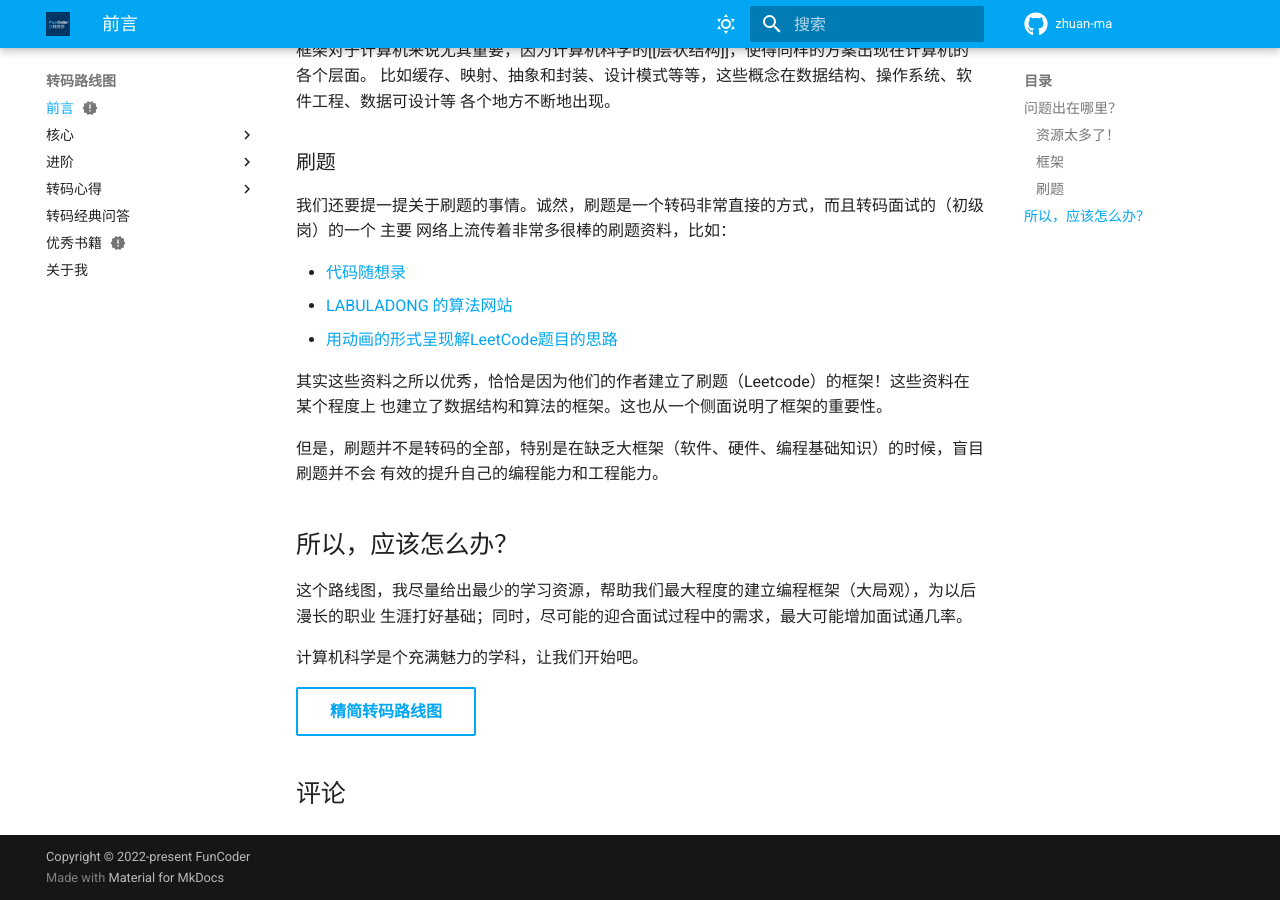
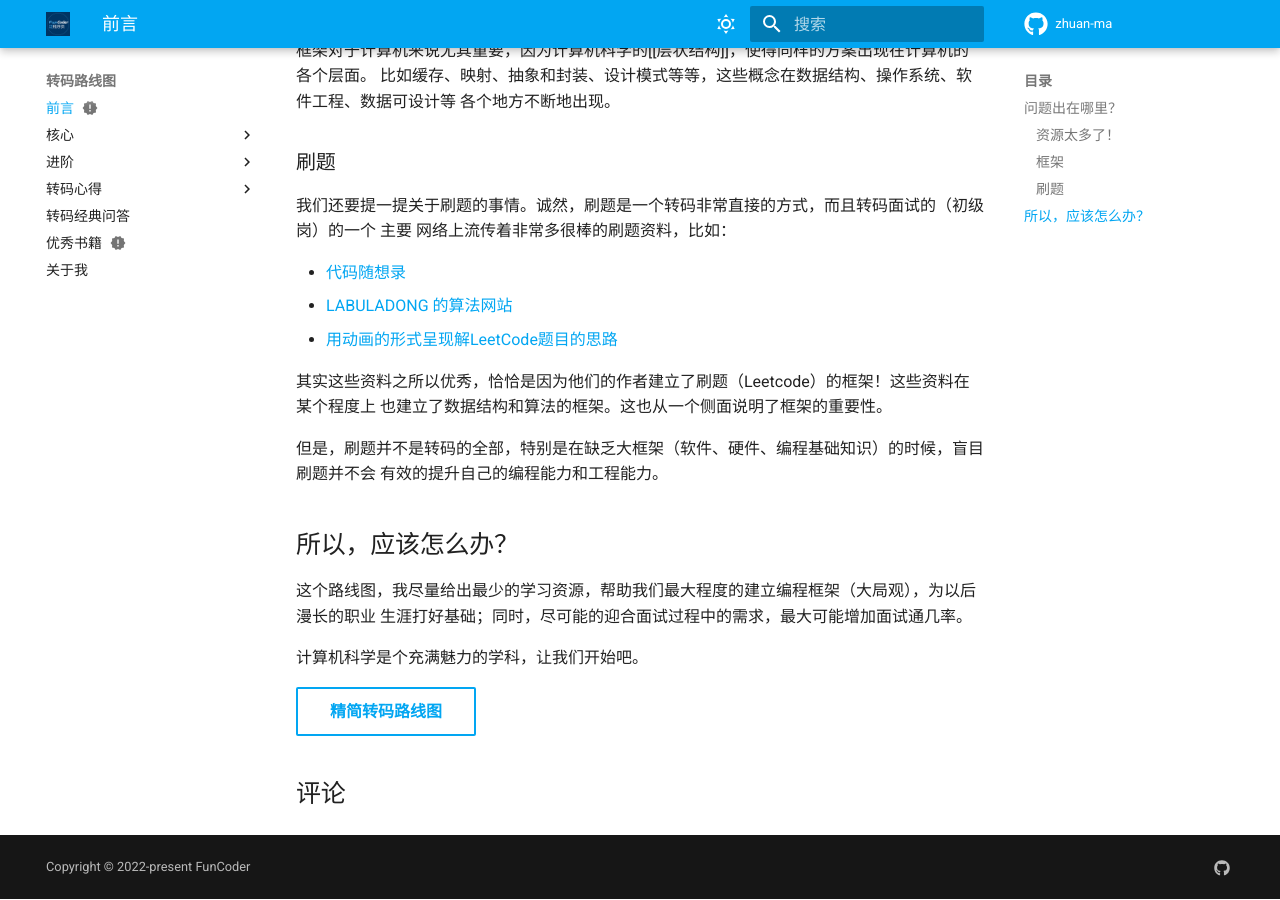
Before and after one commit to wangzhe3224/zhuan-ma, an MkDocs documentation site: the page built from docs/index.md, in a window 1280 px wide and 900 px high, scrolled down 1807 px. Built offline with MkDocs 1.6.1 and Material for MkDocs 9.7.7, drawn with Linux system fonts in a browser that asks for light colours; comment, search, counter and statistics services are not loaded; some of the changed lines change nothing that is shown.

Commit message:
formatting

```diff
--- a/mkdocs.yml
+++ b/mkdocs.yml
@@ -78,6 +78,15 @@
       emoji_index: !!python/name:materialx.emoji.twemoji
       emoji_generator: !!python/name:materialx.emoji.to_svg
 
+extra:
+  analytics:
+    provider: google
+    property: G-RVGQNLW6XM
+  social:
+    - icon: fontawesome/brands/github
+      link: https://github.com/wangzhe3224
+  generator: false
+
 extra_javascript:
   - https://polyfill.io/v3/polyfill.min.js?features=es6
   - https://cdn.jsdelivr.net/npm/mathjax@3/es5/tex-mml-chtml.js
```
